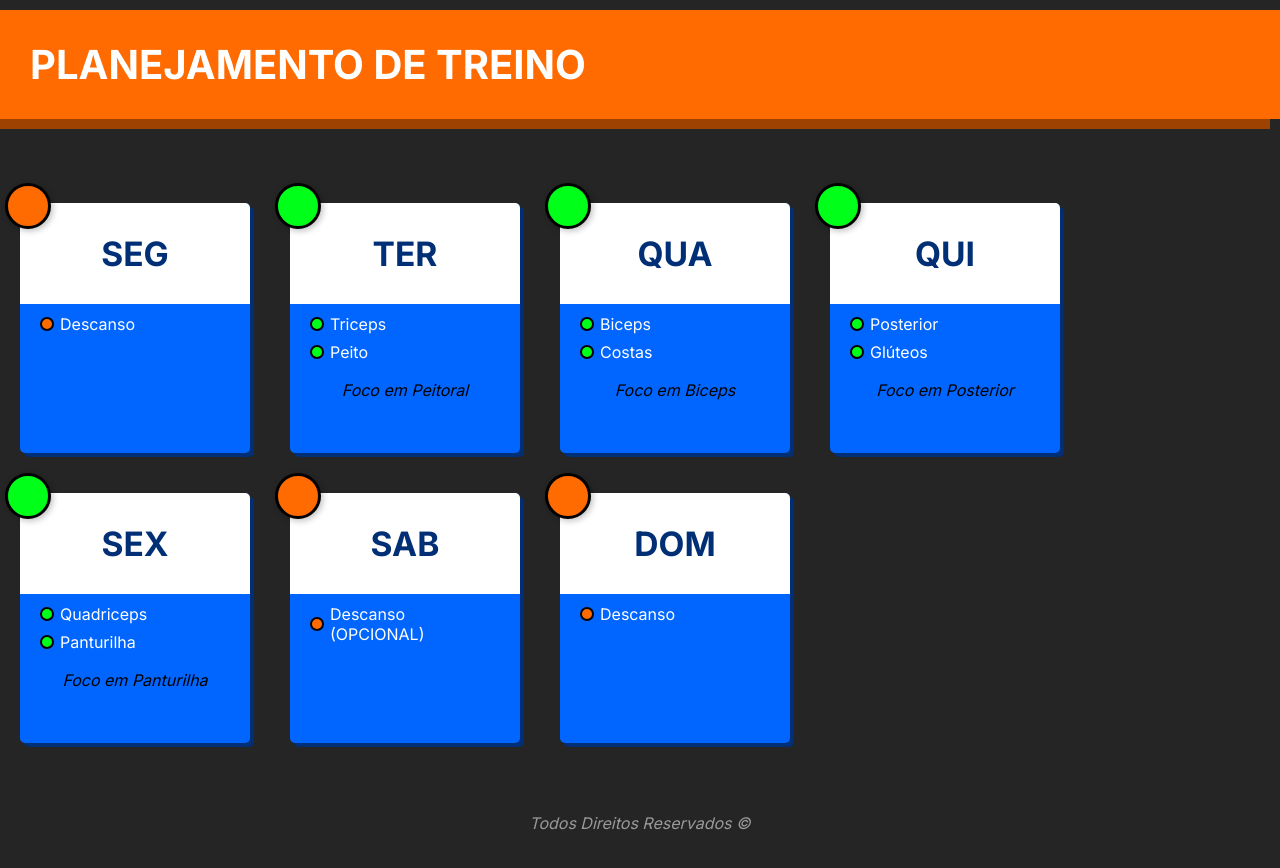
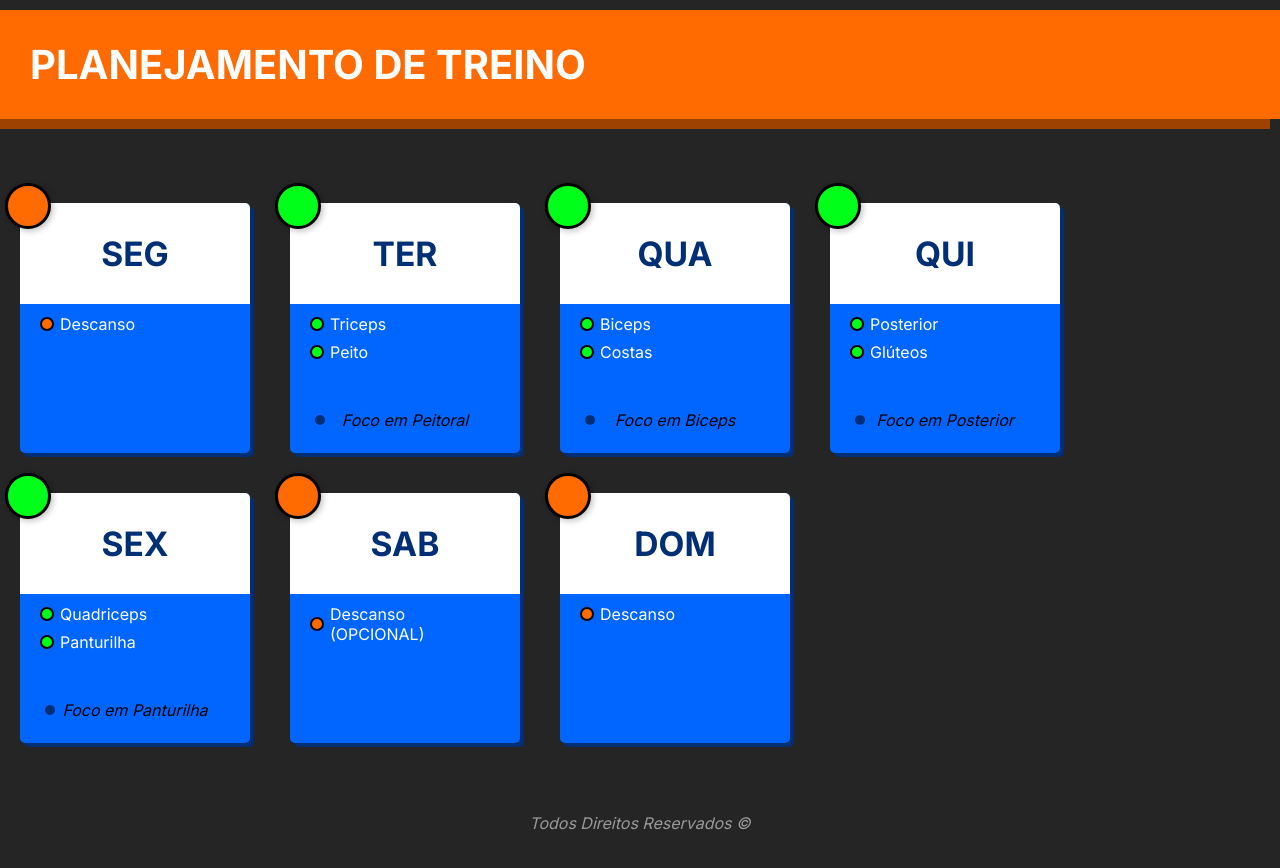
Before and after one commit to CauaStupp/Planejamento-treino, a plain HTML site: page index.html in a window 1280 px wide. Drawn offline with Linux system fonts and the light colour scheme.

Commit message:
update no plano

```diff
--- a/assets/css/modules/plano.css
+++ b/assets/css/modules/plano.css
@@ -86,10 +86,18 @@ main {
     justify-content: center;
     align-items: flex-end;
     font-style: italic;
+    position: relative;
+    margin-top: 30px;
 }
 
 .plano-footer::before {
     content: '';
-    background-color: #FF6B00;
-
+    background-color: #002F76;
+    width: 10px;
+    height: 10px;
+    position: absolute;
+    border-radius: 100px;
+    left: 25px;
+    top: 50%;
+    transform: translateY(-50%);
 }
```
